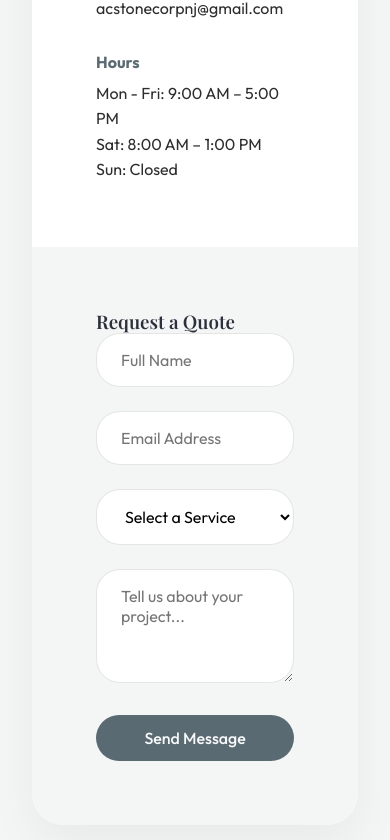
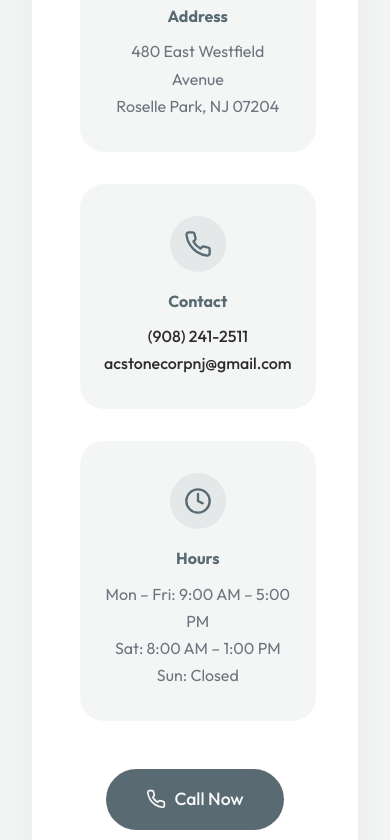
Before and after one commit to Shikatanorii/ac-stone-website, a plain HTML site: page index.html in a window 390 px wide. Shown: the part 6763-7603 px from the top of the page. Drawn offline with nearby package versions, Linux system fonts and the light colour scheme; a web font is replaced by a local one.

Commit message:
Remove quote form, redesign contact section with card layout and CTA buttons

```diff
--- a/css/styles.css
+++ b/css/styles.css
@@ -594,64 +594,95 @@ h1, h2, h3, h4, h5, h6 {
 }
 
 /* --- Contact Section --- */
-.contact-wrapper {
-    display: grid;
-    grid-template-columns: 1fr 1fr;
-    gap: 0;
+.contact-panel {
     background: var(--clr-surface);
     border-radius: var(--radius-lg);
-    overflow: hidden;
+    padding: 4rem 3rem;
     box-shadow: 0 20px 50px rgba(0, 0, 0, 0.05);
 }
 
-.contact-info {
-    padding: 4rem;
-    background: var(--clr-surface);
+.contact-header {
+    margin-bottom: 3rem;
 }
 
-.contact-details {
-    margin-top: 3rem;
-    display: flex;
-    flex-direction: column;
-    gap: 2rem;
+.contact-header .section-desc {
+    margin-left: auto;
+    margin-right: auto;
 }
 
-.detail-item h5 {
+.contact-grid {
+    display: grid;
+    grid-template-columns: repeat(3, 1fr);
+    gap: 2rem;
+    margin-bottom: 3rem;
+}
+
+.detail-card {
+    text-align: center;
+    padding: 2rem 1.5rem;
+    background: var(--clr-background);
+    border-radius: var(--radius-md);
+    transition: var(--transition-smooth);
+}
+
+.detail-card:hover {
+    transform: translateY(-4px);
+    box-shadow: 0 12px 24px rgba(0, 0, 0, 0.06);
+}
+
+.detail-card-icon {
+    width: 56px;
+    height: 56px;
+    background: rgba(90, 106, 114, 0.1);
+    color: var(--clr-primary);
+    border-radius: var(--radius-pill);
+    display: flex;
+    align-items: center;
+    justify-content: center;
+    margin: 0 auto 1.25rem;
+}
+
+.detail-card h5 {
     font-family: var(--font-sans);
     font-size: 1rem;
     color: var(--clr-primary);
-    margin-bottom: 0.5rem;
+    margin-bottom: 0.75rem;
 }
 
-.contact-form-container {
-    padding: 4rem;
-    background: var(--clr-background);
+.detail-card p {
+    color: var(--clr-text-muted);
+    line-height: 1.7;
 }
 
-.form-group {
-    margin-bottom: 1.5rem;
+.detail-card a {
+    color: var(--clr-text);
+    font-weight: 500;
 }
 
-.contact-form input,
-.contact-form select,
-.contact-form textarea {
-    width: 100%;
-    padding: 1rem 1.5rem;
-    border: 1px solid rgba(0, 0, 0, 0.1);
-    border-radius: var(--radius-md); /* Rounded inputs! */
-    font-family: var(--font-sans);
-    font-size: 1rem;
-    background: var(--clr-surface);
-    transition: var(--transition-smooth);
-    outline: none;
+.detail-card a:hover {
+    color: var(--clr-primary);
 }
 
-.contact-form input:focus,
-.contact-form select:focus,
-.contact-form textarea:focus {
-    border-color: var(--clr-primary);
-    box-shadow: 0 0 0 4px rgba(90, 106, 114, 0.1);
+.contact-cta {
+    display: flex;
+    justify-content: center;
+    gap: 1rem;
+    flex-wrap: wrap;
 }
+
+.btn-outline {
+    background: transparent;
+    color: var(--clr-primary);
+    border: 2px solid var(--clr-primary);
+}
+
+.btn-outline:hover {
+    background: var(--clr-primary);
+    color: var(--clr-text-light);
+    transform: translateY(-2px);
+    box-shadow: 0 10px 20px rgba(90, 106, 114, 0.2);
+}
+
 
 /* --- Footer --- */
 .footer {
@@ -710,9 +741,15 @@ h1, h2, h3, h4, h5, h6 {
 
 /* --- Media Queries --- */
 @media (max-width: 992px) {
-    .layout-grid,
-    .contact-wrapper {
+    .layout-grid {
         grid-template-columns: 1fr;
+    }
+
+    .contact-grid {
+        grid-template-columns: 1fr;
+        max-width: 400px;
+        margin-left: auto;
+        margin-right: auto;
     }
 
     .services-grid {
--- a/index.html
+++ b/index.html
@@ -34,7 +34,7 @@
                 <li><a href="#gallery" class="nav-link">Gallery</a></li>
                 <li><a href="#contact" class="nav-link">Contact</a></li>
             </ul>
-            <a href="#contact" class="btn btn-primary">Get a Quote</a>
+            <a href="#contact" class="btn btn-primary">Contact Us</a>
 
             <!-- Mobile Menu Toggle -->
             <button class="mobile-toggle" aria-label="Toggle menu">
@@ -206,52 +206,61 @@
     <!-- Contact Section -->
     <section id="contact" class="section contact-section">
         <div class="container">
-            <div class="contact-wrapper glass-panel gs-reveal-up">
-                <div class="contact-info">
-                    <h2 class="section-title">Visit Our <br><span>Showroom</span></h2>
-                    <p class="contact-desc">Ready to start your remodeling journey? Visit us in Roselle Park or contact us for a consultation.</p>
+            <div class="contact-panel gs-reveal-up">
+                <div class="contact-header text-center">
+                    <h2 class="section-title">Visit Our <span>Showroom</span></h2>
+                    <p class="section-desc mx-auto">Ready to start your remodeling journey? Stop by our showroom to see our stone selection in person, or give us a call for a free consultation.</p>
+                </div>
 
-                    <div class="contact-details">
-                        <div class="detail-item">
+                <div class="contact-grid">
+                    <div class="detail-card">
+                        <div class="detail-card-icon">
+                            <svg width="28" height="28" viewBox="0 0 24 24" fill="none" xmlns="http://www.w3.org/2000/svg">
+                                <path d="M21 10c0 7-9 13-9 13s-9-6-9-13a9 9 0 0118 0z" stroke="currentColor" stroke-width="2" stroke-linecap="round" stroke-linejoin="round"/>
+                                <circle cx="12" cy="10" r="3" stroke="currentColor" stroke-width="2"/>
+                            </svg>
+                        </div>
                         <h5>Address</h5>
                         <p>480 East Westfield Avenue<br>Roselle Park, NJ 07204</p>
                     </div>
-                        <div class="detail-item">
+                    <div class="detail-card">
+                        <div class="detail-card-icon">
+                            <svg width="28" height="28" viewBox="0 0 24 24" fill="none" xmlns="http://www.w3.org/2000/svg">
+                                <path d="M22 16.92v3a2 2 0 01-2.18 2 19.79 19.79 0 01-8.63-3.07 19.5 19.5 0 01-6-6A19.79 19.79 0 012.12 4.18 2 2 0 014.11 2h3a2 2 0 012 1.72c.127.96.362 1.903.7 2.81a2 2 0 01-.45 2.11L8.09 9.91a16 16 0 006 6l1.27-1.27a2 2 0 012.11-.45c.907.338 1.85.573 2.81.7A2 2 0 0122 16.92z" stroke="currentColor" stroke-width="2" stroke-linecap="round" stroke-linejoin="round"/>
+                            </svg>
+                        </div>
                         <h5>Contact</h5>
                         <p><a href="tel:9082412511">(908) 241-2511</a></p>
                         <p><a href="mailto:acstonecorpnj@gmail.com">acstonecorpnj@gmail.com</a></p>
                     </div>
-                        <div class="detail-item">
+                    <div class="detail-card">
+                        <div class="detail-card-icon">
+                            <svg width="28" height="28" viewBox="0 0 24 24" fill="none" xmlns="http://www.w3.org/2000/svg">
+                                <circle cx="12" cy="12" r="10" stroke="currentColor" stroke-width="2"/>
+                                <polyline points="12,6 12,12 16,14" stroke="currentColor" stroke-width="2" stroke-linecap="round" stroke-linejoin="round"/>
+                            </svg>
+                        </div>
                         <h5>Hours</h5>
-                            <p>Mon - Fri: 9:00 AM – 5:00 PM</p>
+                        <p>Mon – Fri: 9:00 AM – 5:00 PM</p>
                         <p>Sat: 8:00 AM – 1:00 PM</p>
                         <p>Sun: Closed</p>
                     </div>
                 </div>
-                </div>
-                <div class="contact-form-container">
-                    <form class="contact-form" id="secureContactForm" novalidate>
-                        <h3>Request a Quote</h3>
-                        <div class="form-group">
-                            <input type="text" id="name" name="name" placeholder="Full Name" required autocomplete="name" aria-label="Full Name">
-                        </div>
-                        <div class="form-group">
-                            <input type="email" id="email" name="email" placeholder="Email Address" required autocomplete="email" aria-label="Email Address">
-                        </div>
-                        <div class="form-group">
-                            <select id="service" name="service" required aria-label="Service Type">
-                                <option value="" disabled selected>Select a Service</option>
-                                <option value="kitchen">Kitchen Remodeling</option>
-                                <option value="bathroom">Bathroom Remodeling</option>
-                                <option value="fabrication">Stone Fabrication</option>
-                                <option value="other">Other</option>
-                            </select>
-                        </div>
-                        <div class="form-group">
-                            <textarea id="message" name="message" rows="4" placeholder="Tell us about your project..." required aria-label="Message"></textarea>
-                        </div>
-                        <button type="submit" class="btn btn-primary btn-block">Send Message</button>
-                    </form>
+
+                <div class="contact-cta">
+                    <a href="tel:9082412511" class="btn btn-primary btn-lg">
+                        <svg width="20" height="20" viewBox="0 0 24 24" fill="none" xmlns="http://www.w3.org/2000/svg" style="margin-right: 0.5rem;">
+                            <path d="M22 16.92v3a2 2 0 01-2.18 2 19.79 19.79 0 01-8.63-3.07 19.5 19.5 0 01-6-6A19.79 19.79 0 012.12 4.18 2 2 0 014.11 2h3a2 2 0 012 1.72c.127.96.362 1.903.7 2.81a2 2 0 01-.45 2.11L8.09 9.91a16 16 0 006 6l1.27-1.27a2 2 0 012.11-.45c.907.338 1.85.573 2.81.7A2 2 0 0122 16.92z" stroke="currentColor" stroke-width="2" stroke-linecap="round" stroke-linejoin="round"/>
+                        </svg>
+                        Call Now
+                    </a>
+                    <a href="https://www.google.com/maps/dir/?api=1&destination=480+E+Westfield+Ave+Roselle+Park+NJ+07204" target="_blank" rel="noopener noreferrer" class="btn btn-outline btn-lg">
+                        <svg width="20" height="20" viewBox="0 0 24 24" fill="none" xmlns="http://www.w3.org/2000/svg" style="margin-right: 0.5rem;">
+                            <path d="M21 10c0 7-9 13-9 13s-9-6-9-13a9 9 0 0118 0z" stroke="currentColor" stroke-width="2" stroke-linecap="round" stroke-linejoin="round"/>
+                            <circle cx="12" cy="10" r="3" stroke="currentColor" stroke-width="2"/>
+                        </svg>
+                        Get Directions
+                    </a>
                 </div>
             </div>
         </div>
```
Lines whose indentation alone changed are shown as unchanged.
